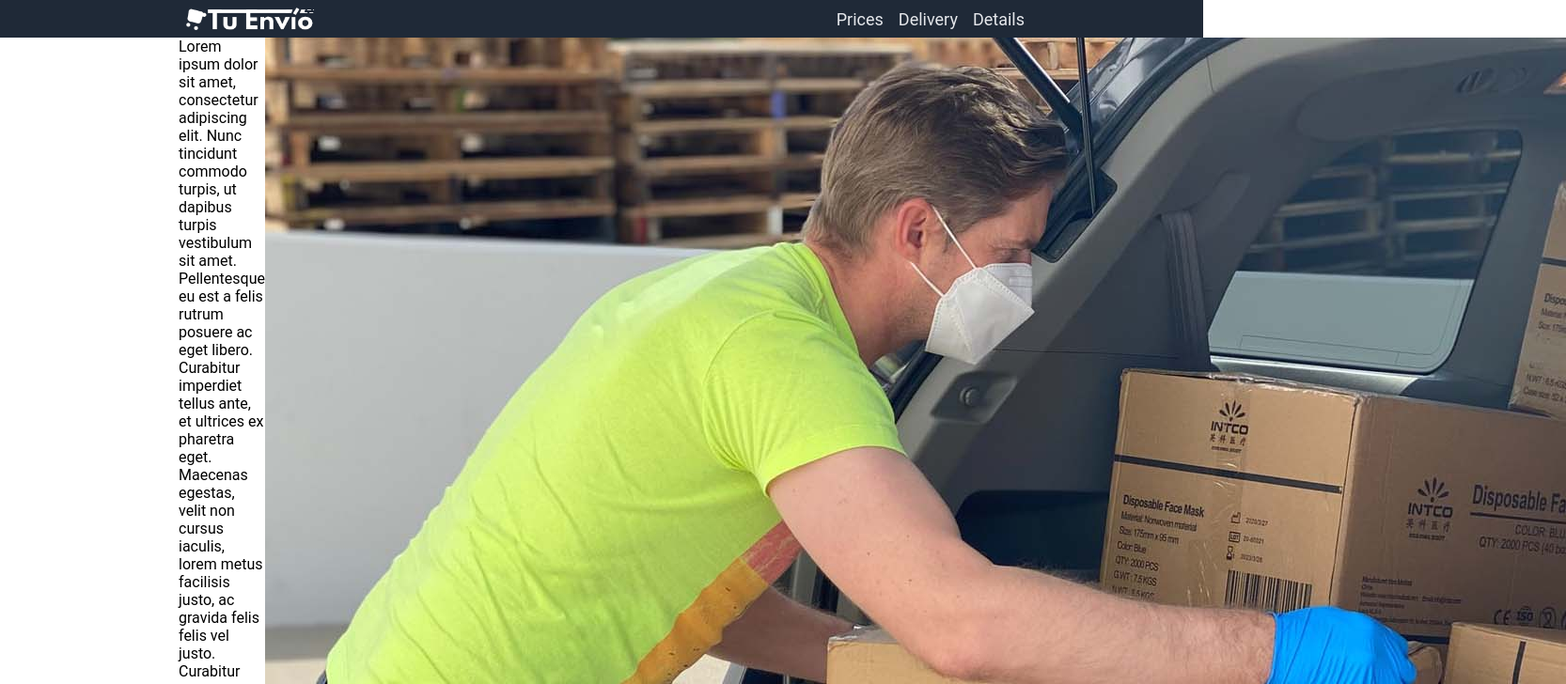
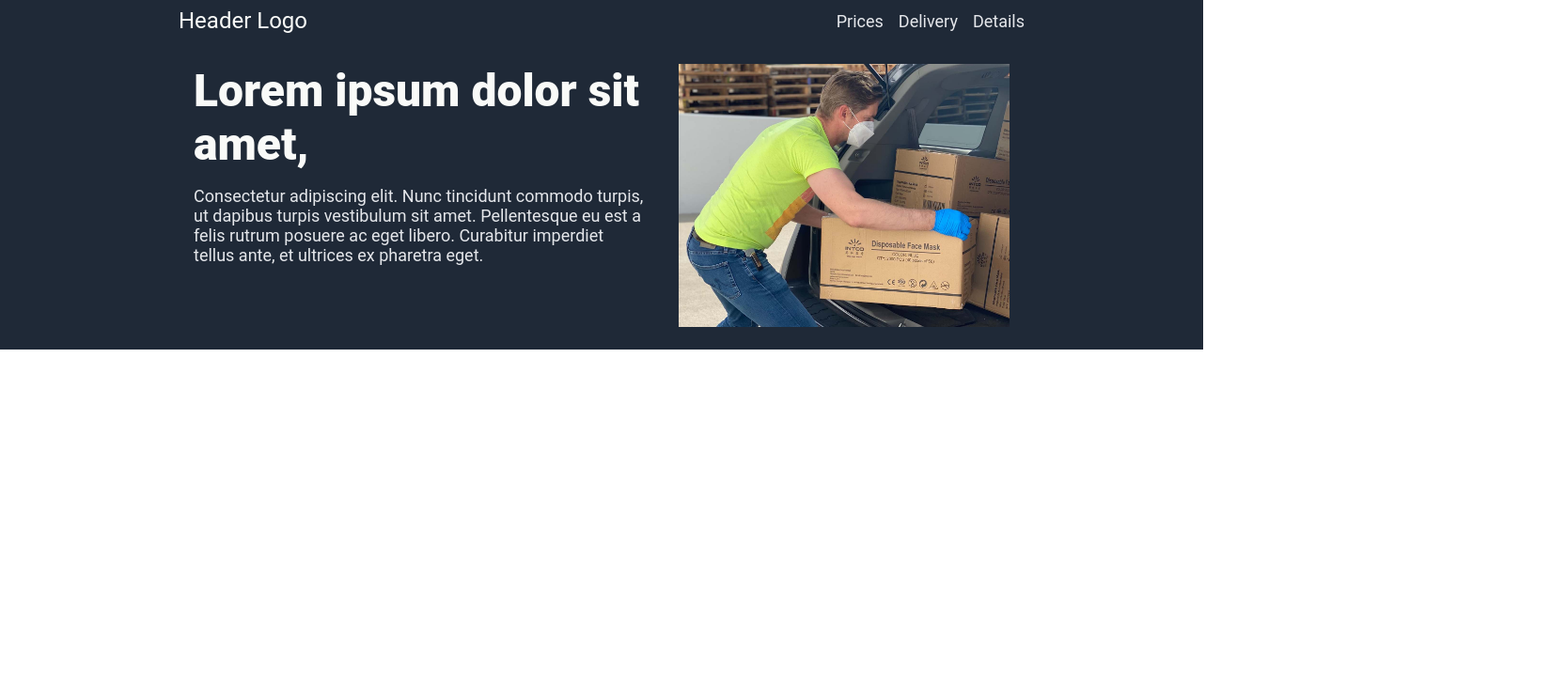
Before and after one commit to CarlFecito/landing-page, a plain HTML site: page index.html in a window 1280 px wide. Shown: the top 728 px of the page at 94% size, 1666 px wide, since content can reach past the window. Drawn offline with Linux system fonts and the light colour scheme.

Commit message:
finished header and hero

```diff
--- a/index.html
+++ b/index.html
@@ -11,7 +11,7 @@
     <div class="container">
         <div class="header">
             <div class="content">
-                <img src="/images/header-logo.png">
+                <div class="logo">Header Logo</div>
                 <ul>
                     <li><a href="https://www.youtube.com/watch?v=dQw4w9WgXcQ">Prices</a></li>
                     <li><a href="https://www.youtube.com/watch?v=dQw4w9WgXcQ">Delivery</a></li>
@@ -26,7 +26,7 @@
                         Lorem ipsum dolor sit amet,
                     </div>
                     <div class="secondary-text">
-                        consectetur adipiscing elit. Nunc tincidunt commodo turpis, ut dapibus turpis vestibulum sit amet. Pellentesque eu est a felis rutrum posuere ac eget libero. Curabitur imperdiet tellus ante, et ultrices ex pharetra eget. Maecenas egestas, velit non cursus iaculis, lorem metus facilisis justo, ac gravida felis felis vel justo. Curabitur rutrum magna et lacus eleifend posuere. Sed id orci vel dolor convallis consectetur
+                        Consectetur adipiscing elit. Nunc tincidunt commodo turpis, ut dapibus turpis vestibulum sit amet. Pellentesque eu est a felis rutrum posuere ac eget libero. Curabitur imperdiet tellus ante, et ultrices ex pharetra eget.
                     </div>
                 </div>
                 <img src="/images/hero-image.jpg">
--- a/style.css
+++ b/style.css
@@ -16,16 +16,16 @@
     width: 900px;
     display: flex;
     justify-content: space-between;
-    margin: 0 auto;
+    margin: 8px auto;
 }
 
 .header {
     background-color: #1f2937;
 }
 
-.header img {
-    height: 40px;
-    padding: 8px;
+.logo {
+    font-size: 24px;
+    color: #f9faf8;
 }
 
 ul {
@@ -41,6 +41,27 @@ a {
     color: #e5e7eb;
 }
 
-.content .left {
+.hero {
+    background-color: #1f2937;
+}
 
+.hero .left {
+    margin: 16px;
 }
+
+.hero img {
+    height: 280px;
+    margin: 16px;
+}
+
+.main-text {
+    color: #f9faf8;
+    font-size: 48px;
+    font-weight: 800;
+    padding-bottom: 16px;
+}
+
+.secondary-text {
+    font-size: 18px;
+    color: #e5e7eb;
+}
```
Also changed, not shown: images/header-logo.png (deleted).
